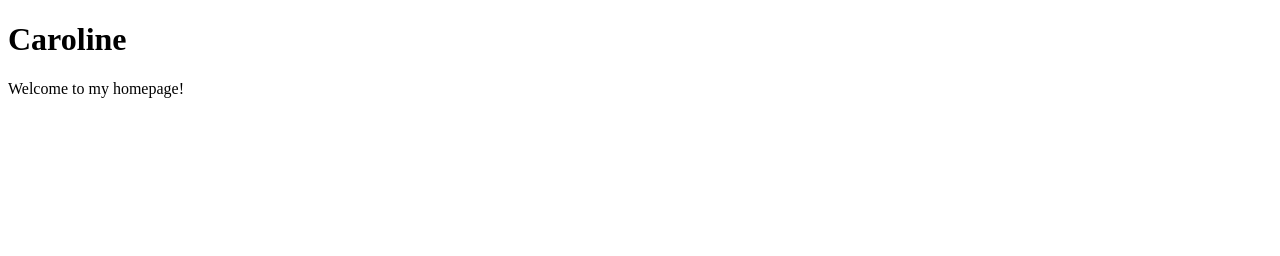
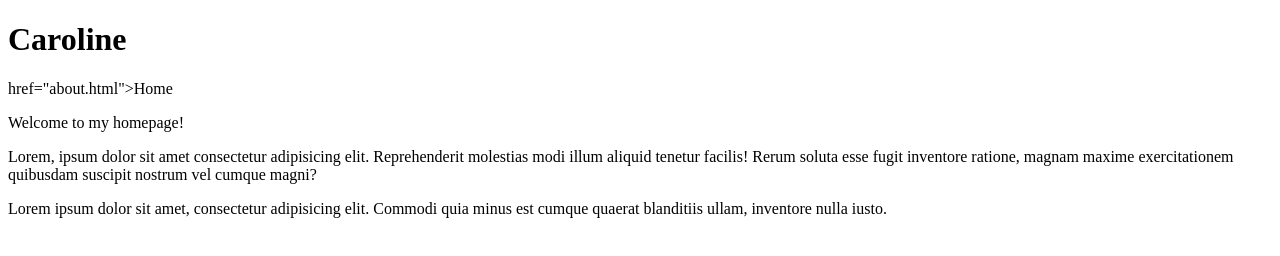
Before and after one commit to carolinebrincks/BranchesDemo, a plain HTML site: page Styles/index.html in a window 1280 px wide. Drawn offline with Linux system fonts and the light colour scheme.

Commit message:
content added to index page

```diff
--- a/Styles/index.html
+++ b/Styles/index.html
@@ -7,6 +7,9 @@
 </head>
 <body>
     <h1>Caroline</h1>
+    <p><a> href="about.html">Home</a></p>
     <p>Welcome to my homepage!</p>
+    <p> Lorem, ipsum dolor sit amet consectetur adipisicing elit. Reprehenderit molestias modi illum aliquid tenetur facilis! Rerum soluta esse fugit inventore ratione, magnam maxime exercitationem quibusdam suscipit nostrum vel cumque magni?</p>
+    <p>Lorem ipsum dolor sit amet, consectetur adipisicing elit. Commodi quia minus est cumque quaerat blanditiis ullam, inventore nulla iusto.</p>
 </body>
 </html>
```
